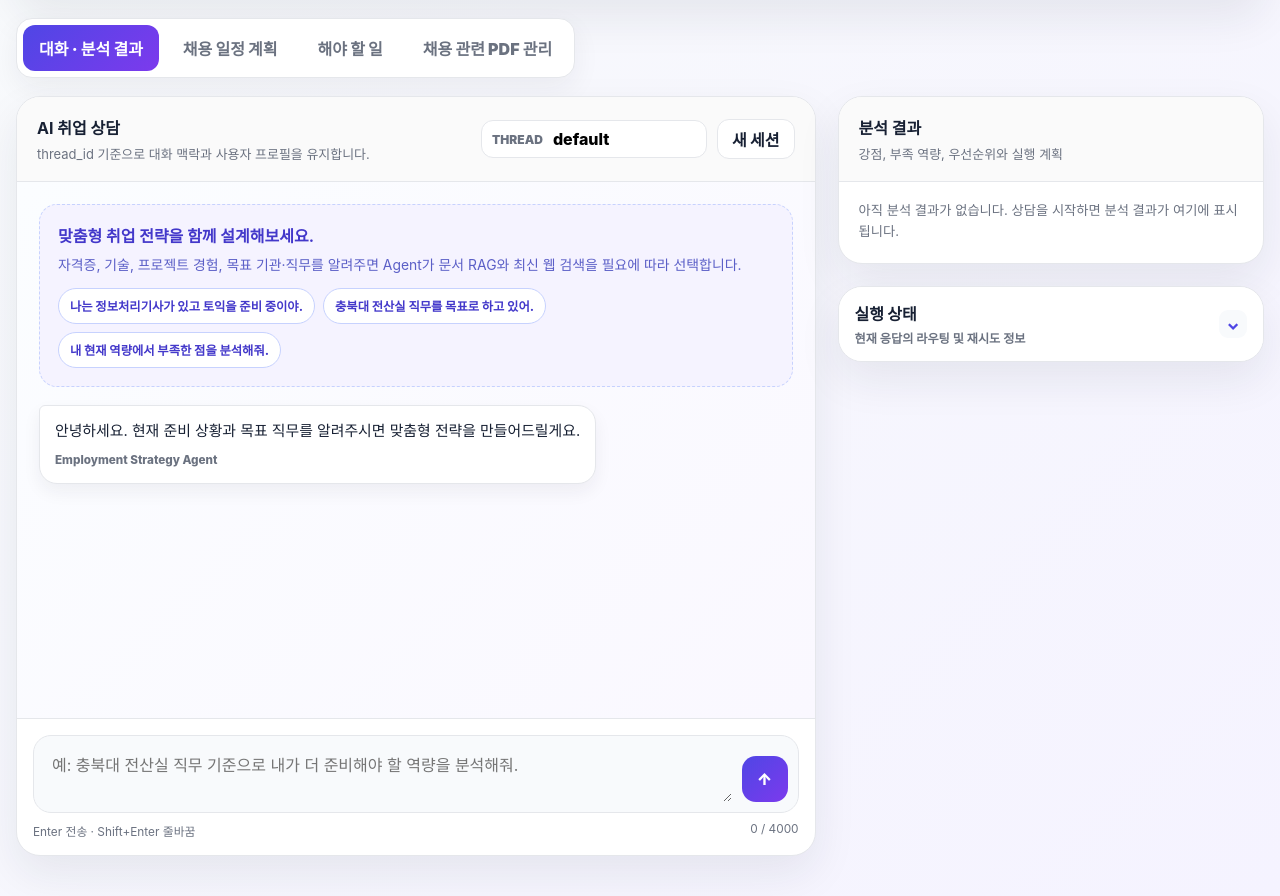
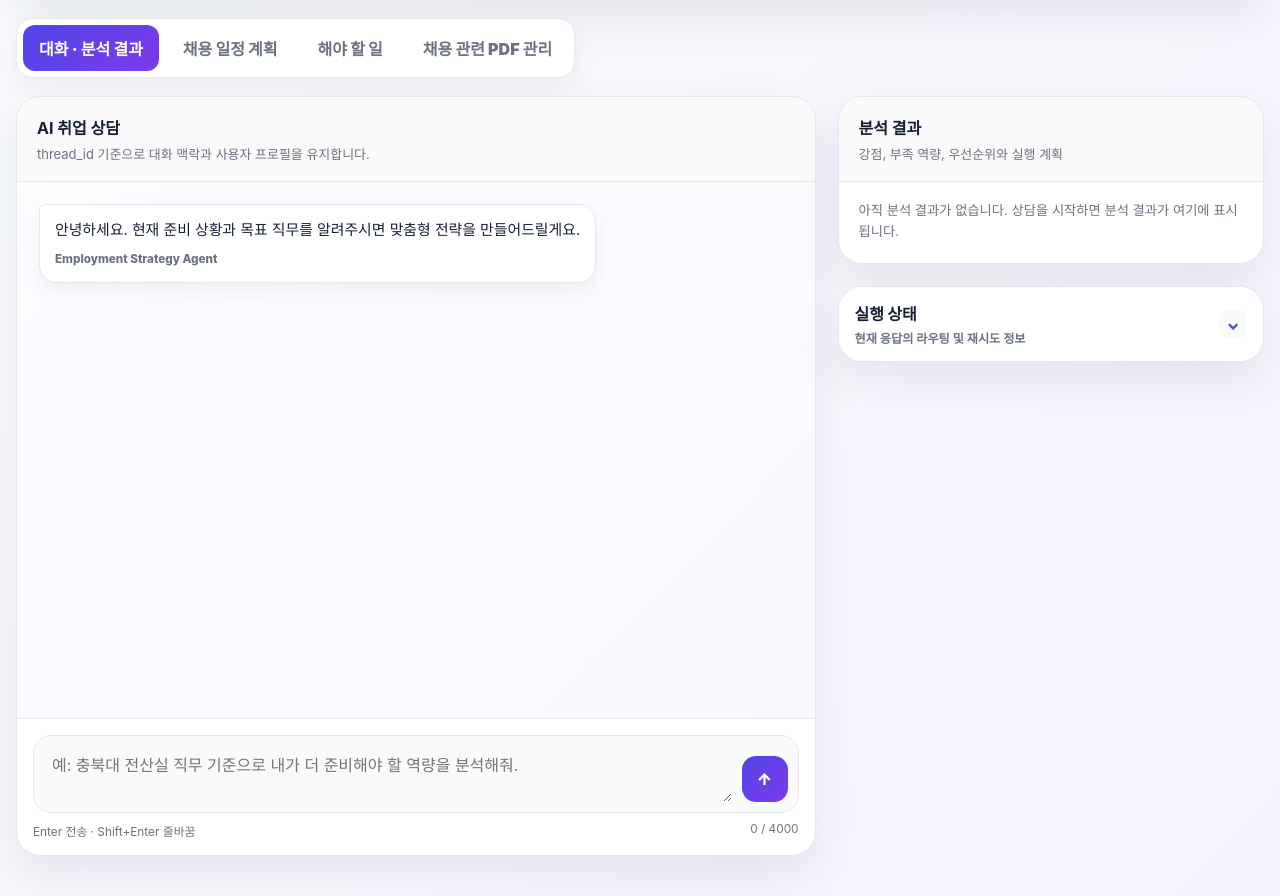
Before and after one commit to lhj0954/Employment-Strategy-Agent, a FastAPI app: page / in a window 1280 px wide. Shown: the part 106-1002 px from the top of the page. Run offline with FastAPI, Linux system fonts and the light colour scheme; data that the repository does not hold is empty.

Commit message:
ui 개선

```diff
--- a/templates/index.html
+++ b/templates/index.html
@@ -139,20 +139,12 @@ details div{padding:14px 15px 16px}details ul{margin:0;padding-left:20px}details
     <section class="panel chat">
       <div class="ph">
         <div><h2>AI 취업 상담</h2><p>thread_id 기준으로 대화 맥락과 사용자 프로필을 유지합니다.</p></div>
-        <div class="chathead">
+        <div class="chathead" style="display: none;">
           <div class="thread"><label>THREAD</label><input id="threadId" value="default" maxlength="100"></div>
           <button class="btn" onclick="newSession()">새 세션</button>
         </div>
       </div>
       <div id="chatMessages" class="messages">
-        <div class="welcome"><strong>맞춤형 취업 전략을 함께 설계해보세요.</strong>
-          <p>자격증, 기술, 프로젝트 경험, 목표 기관·직무를 알려주면 Agent가 문서 RAG와 최신 웹 검색을 필요에 따라 선택합니다.</p>
-          <div class="chips">
-            <button class="chip" onclick="suggest(this)">나는 정보처리기사가 있고 토익을 준비 중이야.</button>
-            <button class="chip" onclick="suggest(this)">충북대 전산실 직무를 목표로 하고 있어.</button>
-            <button class="chip" onclick="suggest(this)">내 현재 역량에서 부족한 점을 분석해줘.</button>
-          </div>
-        </div>
         <div class="row agent"><div class="bubble">안녕하세요. 현재 준비 상황과 목표 직무를 알려주시면 맞춤형 전략을 만들어드릴게요.<div class="meta">Employment Strategy Agent</div></div></div>
       </div>
       <div class="composer">
```
Also changed, not shown: 2 other files.
